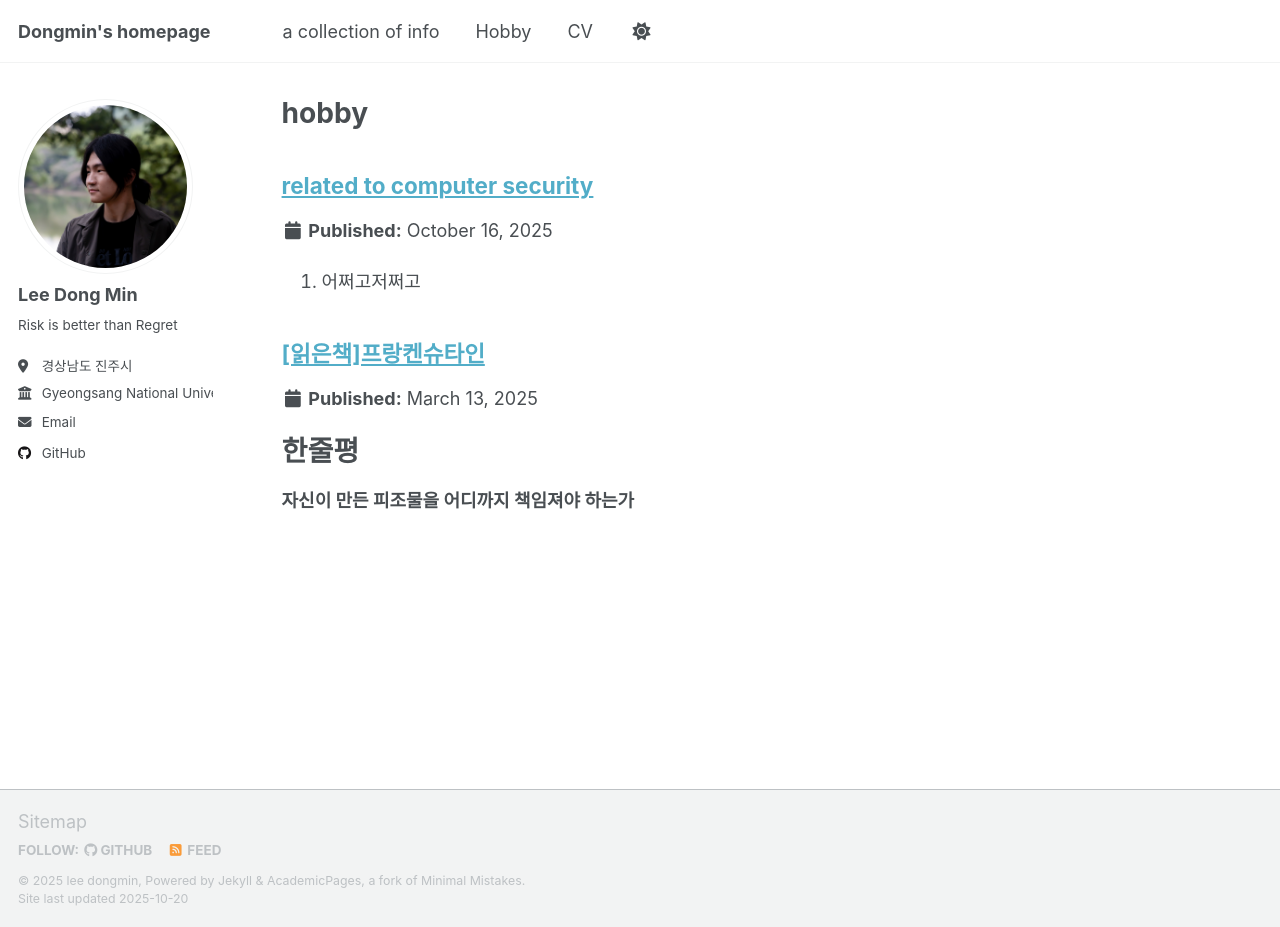
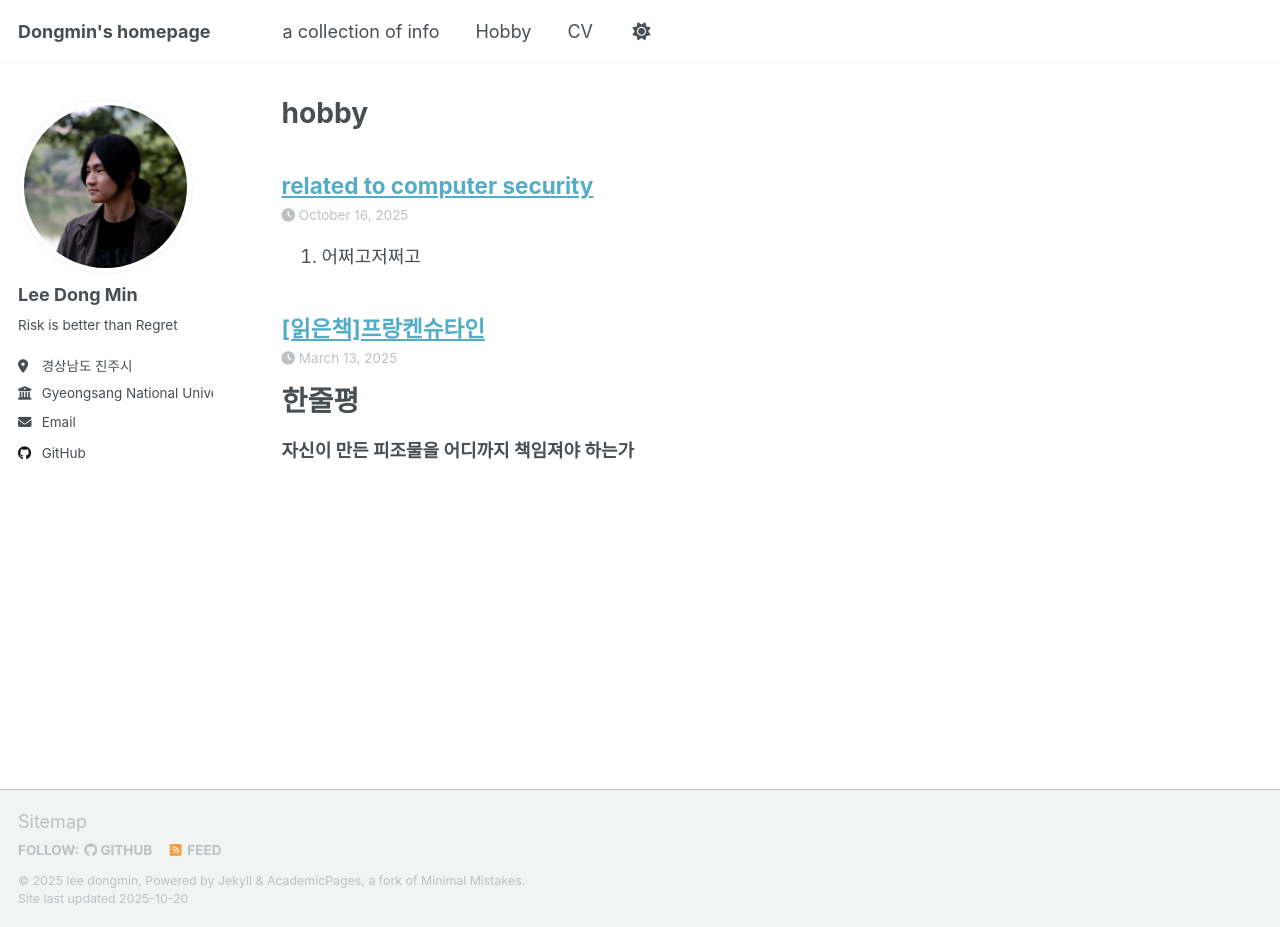
Before and after one commit to leerowa/leerowa.github.io, a Jekyll site: the page built from _pages/hobby.html, in a window 1280 px wide and 927 px high. Built offline with Jekyll 4.4.1, drawn with Linux system fonts in a browser that asks for light colours; a script that is not in the unit is left out; part of the change alters nothing that is shown.

```diff
--- a/_pages/hobby.html
+++ b/_pages/hobby.html
@@ -8,5 +8,5 @@ author_profile: true
 {% include base_path %}
 
 {% for post in site.hobby reversed %}
-  {% include archive-single.html %}
+  {% include archive-single-hobby.html %}
 {% endfor %}
```
